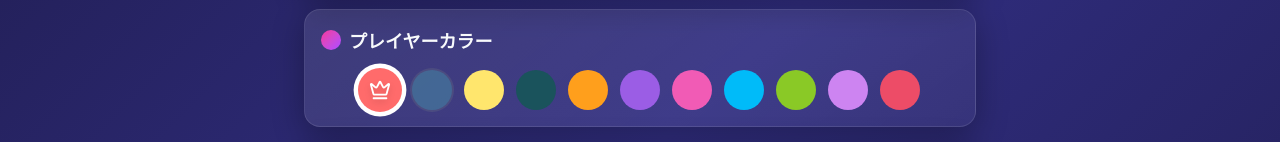
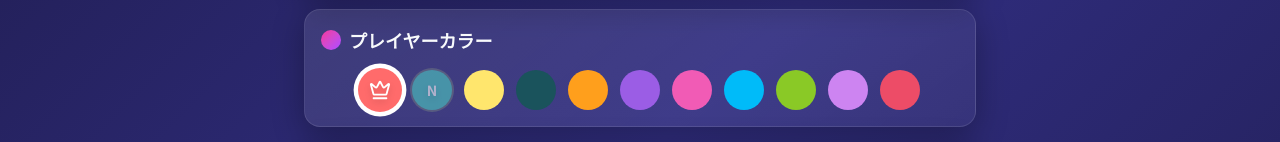
Before and after one commit to land1020/hentai_dances, a React app in the folder app/: page /lobby/1 in a window 1280 px wide. Both pictures are taken after a click on the button "追加". Shown: the part 378-520 px from the top of the page. Built offline with nearby package versions, Linux system fonts and the light colour scheme; the HTML template or start-up script is replaced by a standard one.

Commit message:
feat: プレイヤーカラーの重複選択禁止、選択者の頭文字をカラー円に表示

```diff
--- a/app/src/screens/LobbyScreen.tsx
+++ b/app/src/screens/LobbyScreen.tsx
@@ -446,13 +446,31 @@ export default function LobbyScreen({
                     </div>
                     <div className="flex gap-3 flex-wrap justify-center">
                         {PLAYER_COLORS.map((color) => {
-                            const isSelected = roomState.players.find((p: Player) => p.id === roomState.hostId)?.color === color;
-                            const isTaken = roomState.players.some((p: Player) => p.color === color && p.id !== roomState.hostId);
+                            // 現在のユーザーID（オンラインモードではlocalStorage、ローカルモードではhostId）
+                            const myPlayerId = isOnlineMode
+                                ? localStorage.getItem('hentai_user_id')
+                                : localRoomState?.hostId;
+
+                            // 自分がこのカラーを選択しているか
+                            const isSelected = roomState.players.find((p: Player) => p.id === myPlayerId)?.color === color;
+
+                            // このカラーを使用しているプレイヤー（自分以外）
+                            const takenByPlayer = roomState.players.find((p: Player) => p.color === color && p.id !== myPlayerId);
+                            const isTaken = !!takenByPlayer;
+
+                            // 頭文字を取得（ひらがな・カタカナ・漢字・英数字対応）
+                            const getInitial = (name: string) => {
+                                if (!name) return '?';
+                                return name.charAt(0).toUpperCase();
+                            };
 
                             return (
                                 <button
                                     key={color}
                                     onClick={async () => {
+                                        // 既に他のプレイヤーが使用している場合は選択不可
+                                        if (isTaken) return;
+
                                         if (isOnlineMode) {
                                             if (onUpdatePlayerColor) {
                                                 const userId = localStorage.getItem('hentai_user_id');
@@ -469,11 +487,18 @@ export default function LobbyScreen({
                                     className={`
                                         w-10 h-10 rounded-full transition-all flex items-center justify-center
                                         ${isSelected ? 'ring-4 ring-white scale-110' : 'hover:scale-110'}
-                                        ${isTaken ? 'opacity-30 cursor-not-allowed is-taken ring-2 ring-gray-500' : ''}
+                                        ${isTaken ? 'opacity-60 cursor-not-allowed ring-2 ring-gray-500' : ''}
                                     `}
                                     style={{ backgroundColor: color }}
+                                    title={isTaken ? `${takenByPlayer.name}が選択中` : undefined}
                                 >
-                                    {isSelected && <Crown className="w-5 h-5 text-white drop-shadow-md" />}
+                                    {isSelected ? (
+                                        <Crown className="w-5 h-5 text-white drop-shadow-md" />
+                                    ) : isTaken ? (
+                                        <span className="text-white font-bold text-sm drop-shadow-md">
+                                            {getInitial(takenByPlayer.name)}
+                                        </span>
+                                    ) : null}
                                 </button>
                             );
                         })}
```
